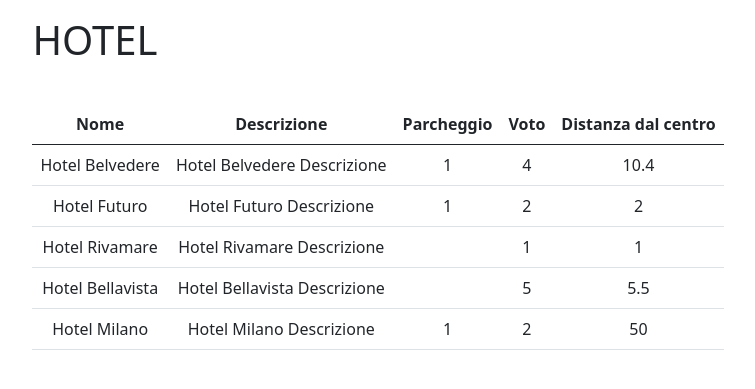
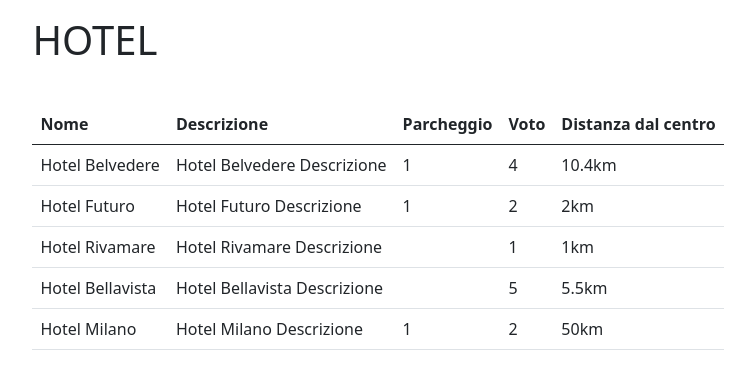
Before and after one commit to marcocareddu/php-hotel, a PHP site: page / in a window 1280 px wide. Shown: the top 389 px of the page, without its empty margins (262-1017 px from the left). Run offline with PHP 8.4, Linux system fonts and the light colour scheme.

Commit message:
PHP Removed text-center

```diff
--- a/index.php
+++ b/index.php
@@ -65,7 +65,7 @@ $hotels = [
         <div class="mt-3">
 
             <h1>HOTEL</h1>
-            <div class="text-center pt-3">
+            <div class="pt-3">
                 <div class="pt-3">
 
                     <!-- Table Start Here -->
@@ -89,7 +89,7 @@ $hotels = [
                                     <td><?= $hotel['description'] ?></td>
                                     <td><?= $hotel['parking'] ?></td>
                                     <td><?= $hotel['vote'] ?></td>
-                                    <td><?= $hotel['distance_to_center'] ?></td>
+                                    <td><?= $hotel['distance_to_center'] ?>km</td>
                                 </tr>
                             <?php endforeach ?>
 
```
